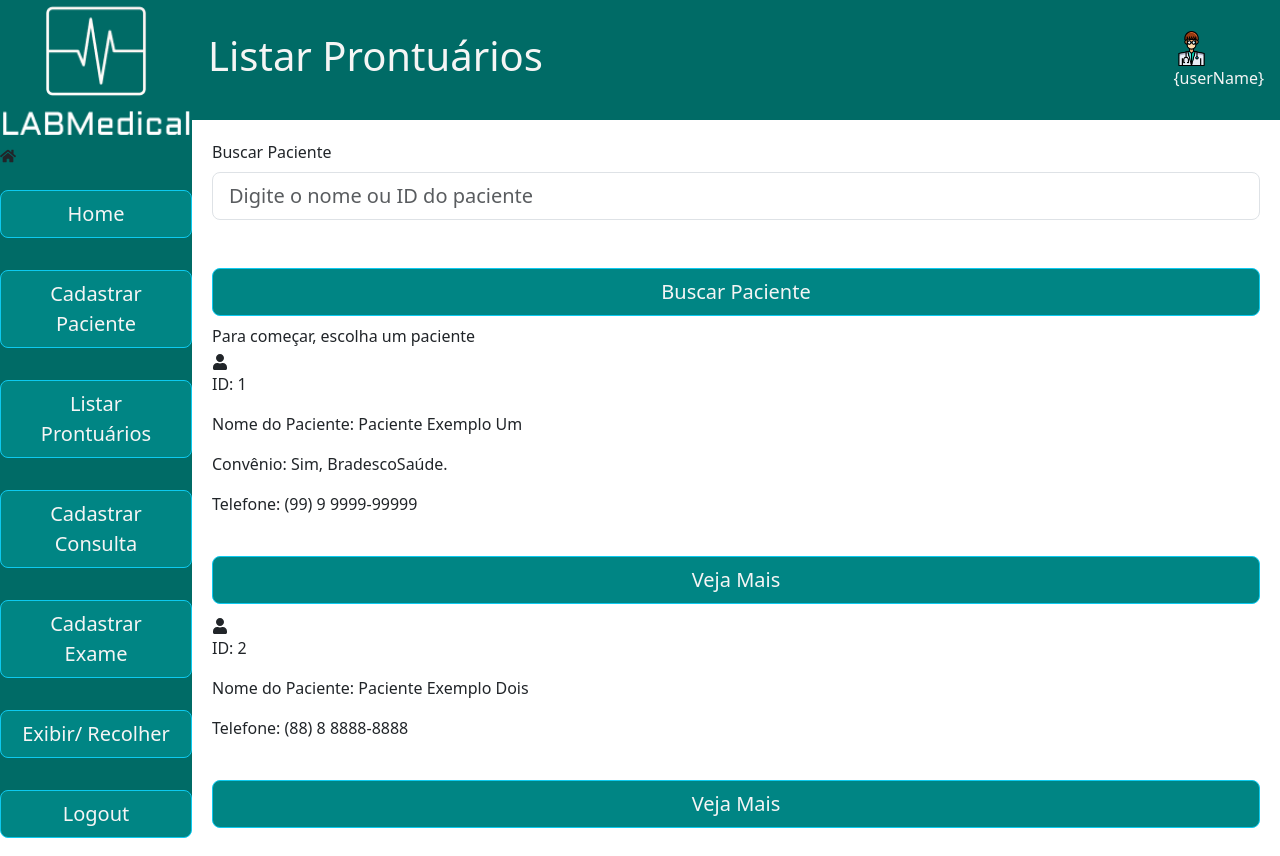
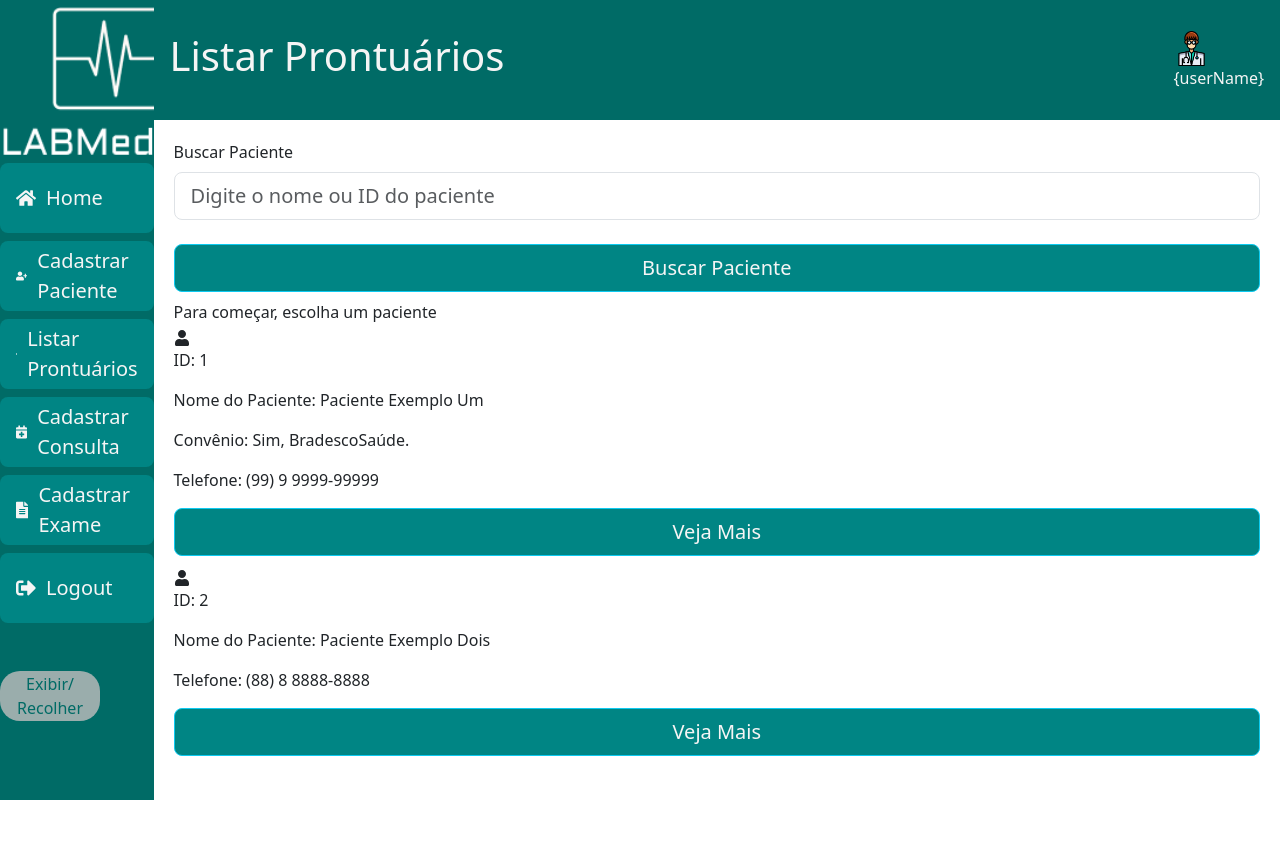
Before and after one commit to rodrigopieritz/m2labmedical, a React (Vite) app: page /medical-record-list in a window 1280 px wide. After the commit the page ends 800 px from the top, so only its background shows below. Built offline with nearby package versions, Linux system fonts and the light colour scheme.

Commit message:
Estilização da Sidebar

```diff
--- a/src/components/Button/buttonComponent.jsx
+++ b/src/components/Button/buttonComponent.jsx
@@ -1,15 +1,19 @@
 import React from "react";
 import PropTypes from "prop-types";
 
-export const ButtonComponent = ({ id, label, type, icon, onClick, disabled }) => {
+export const ButtonComponent = ({ id, label, type, onClick, disabled, icon }) => {
   return (
     <>
-    <div>
-    <img src={icon}/>
-    </div>
       <div className=" mb-2">
-        <button className="btn btn-info btn-lg btn-block w-100" style={{ backgroundColor: "rgb(0, 133, 132)", color:"whitesmoke" }} type={type} id={id} onClick={onClick} disabled={disabled}>
-          {label}
+        <button
+          className="btn btn-info btn-lg btn-block w-100"
+          style={{ backgroundColor: "rgb(0, 133, 132)", color: "whitesmoke" }}
+          type={type}
+          id={id}
+          onClick={onClick}
+          disabled={disabled}
+        >
+          {icon}{label}
         </button>
       </div>
     </>
@@ -20,6 +24,5 @@ ButtonComponent.propTypes = {
   id: PropTypes.string.isRequired,
   label: PropTypes.string,
   type: PropTypes.string,
-  icon:PropTypes.string,
   disabled: PropTypes.bool,
 };
--- a/src/components/SidebarMenu/Sidebar.style.jsx
+++ b/src/components/SidebarMenu/Sidebar.style.jsx
@@ -1,13 +1,45 @@
 import styled, { keyframes } from 'styled-components'
 
 export const Sidebar = styled.div`
-  width: 15%;
+  width: 12%;
   background-color: #006b66;
 
   &.collapsed {
     width: 5%;
   }
+  button {
+  width: 100%;
+  text-align: left;
+  padding: 12px 16px;
+  background-color: transparent;
+  color: #fff;
+  border: none;
+  font-size: 20x;
+  cursor: pointer;
+  display: flex;
+  align-items: center;
+  height: 70px;
+}
 
+button svg {
+  margin-right: 10px;
+}
+.btn-toggle {
+  width: 100px;
+  height: 50px;
+  border-radius: 20px;
+  background-color: #ddd;
+  color: #006b66;
+  font-size: 16px;
+  align-items: center;
+  align-content: center;
+  text-align:center;
+  transition: background-color 0.3s ease-in-out;
+}
+
+.btn-toggle.active {
+  background-color: #9aadac;
+}
   `;
 
 export const loadingAnimation = keyframes`
@@ -18,11 +50,12 @@ export const loadingAnimation = keyframes`
 
 export const LoadingOverlay = styled.div`
 position: fixed;
-top: 0;
-left: 0;
-width: 100%;
-height: 100%;
-background-color: rgba(0, 0, 0, 0.5);
+top: 10;
+left: 50;
+width: 200%;
+height: 200%;
+color: #fff;
+  font-size: 1.5em;
 display: flex;
 align-items: center;
 justify-content: center;
--- a/src/components/SidebarMenu/SidebarMenu.jsx
+++ b/src/components/SidebarMenu/SidebarMenu.jsx
@@ -94,7 +94,15 @@ import React, { useContext, useState, useEffect } from "react";
 import { useNavigate } from "react-router-dom";
 import { AuthContext } from "../../context/auth/auth.context";
 import { ButtonComponent } from "../Button/buttonComponent";
-import { FaCircleNotch, FaHome } from "react-icons/fa";
+import {
+  FaCircleNotch,
+  FaHome,
+  FaUserPlus,
+  FaClipboardList,
+  FaCalendarPlus,
+  FaFileAlt,
+  FaSignOutAlt,
+} from "react-icons/fa";
 import styled, { keyframes } from "styled-components";
 import * as Styled from "../SidebarMenu/Sidebar.style";
 
@@ -104,6 +112,7 @@ const SidebarMenu = () => {
   const [isLoading, setIsLoading] = useState(true); // Estado para controlar a animação de loading
   const navigate = useNavigate();
   const { setAuth } = useContext(AuthContext);
+  const [isSwitchOn, setIsSwitchOn] = useState(true);
 
   useEffect(() => {
     // Simulando o tempo de carregamento com setTimeout
@@ -113,6 +122,11 @@ const SidebarMenu = () => {
 
     return () => clearTimeout(loadingTimeout);
   }, []);
+
+  const handleSwitchToggle = () => {
+    setIsSwitchOn((prevState) => !prevState);
+    expandCollapse();
+  };
 
   const handleRedirect = (path) => {
     setIsLoading(true); // Iniciar a animação de loading ao redirecionar para uma nova página
@@ -138,64 +152,61 @@ const SidebarMenu = () => {
       <Styled.Sidebar className={isExpanded ? "" : "collapsed"}>
 
       <div>
-        <img src="/../../lab-medical-logo-white.png" alt="Logo" width="100%" />
+        <img src="/../../lab-medical-logo-white.png" alt="Logo" width="220px"/>
       </div>
-      <div>
-        <div>
-          <div>
-          <FaHome/>
 
-          </div>
-          <div>
       <ButtonComponent
           id="homeButton"
           onClick={() => handleRedirect("/")}
           label="Home"
+          icon={<FaHome/>}
         />
-          </div>
-        </div>
-        <div>
         <ButtonComponent
           id="patientRegisterButton"
           onClick={() => handleRedirect("/patient-register/newPatient")}
           label="Cadastrar Paciente"
+          icon={<FaUserPlus />}
         />
-        </div>
-        <div>
         <ButtonComponent
           id="medicalRecordButton"
           onClick={() => handleRedirect("/medical-record-list")}
           label="Listar Prontuários"
+          icon={<FaClipboardList/>}
         />
-        </div>
         <ButtonComponent
           id="medicalRegisterButton"
           onClick={() => handleRedirect("/medical-register/newMedAppoint")}
           label="Cadastrar Consulta"
+          icon={<FaCalendarPlus/>}
         />
-      </div>
-      <div>
         <ButtonComponent
           id="examRegisterButton"
           onClick={() => handleRedirect("/exam-register/newExam")}
           label="Cadastrar Exame"
+          icon={<FaFileAlt/>}
         />
+
+
+      <ButtonComponent id="logouButton" onClick={handleLogout} label="Logout" icon= {<FaSignOutAlt/>} />
+
+        <div className="mt-5 pt-5d-align-items-center justify-content-center">
+      <button
+          id="expandCollapseButton"
+          className={`btn btn-toggle ${isSwitchOn ? "active" : ""}`}
+          onClick={handleSwitchToggle}
+        >
+          Exibir/ Recolher
+        </button>
       </div>
-      <div>
-        <ButtonComponent
-          id="expandCollapseButton"
-          onClick={() => expandCollapse()}
-          label="Exibir/ Recolher"
-        />
-      </div>
-
-      <ButtonComponent id="logouButton" onClick={handleLogout} label="Logout" />
 
       {isLoading && <FaCircleNotch>Loading...</FaCircleNotch>}
 
       </Styled.Sidebar>
     </>
   );
+
+
 };
 
+
 export default SidebarMenu;
```
Lines whose indentation alone changed are shown as unchanged.
